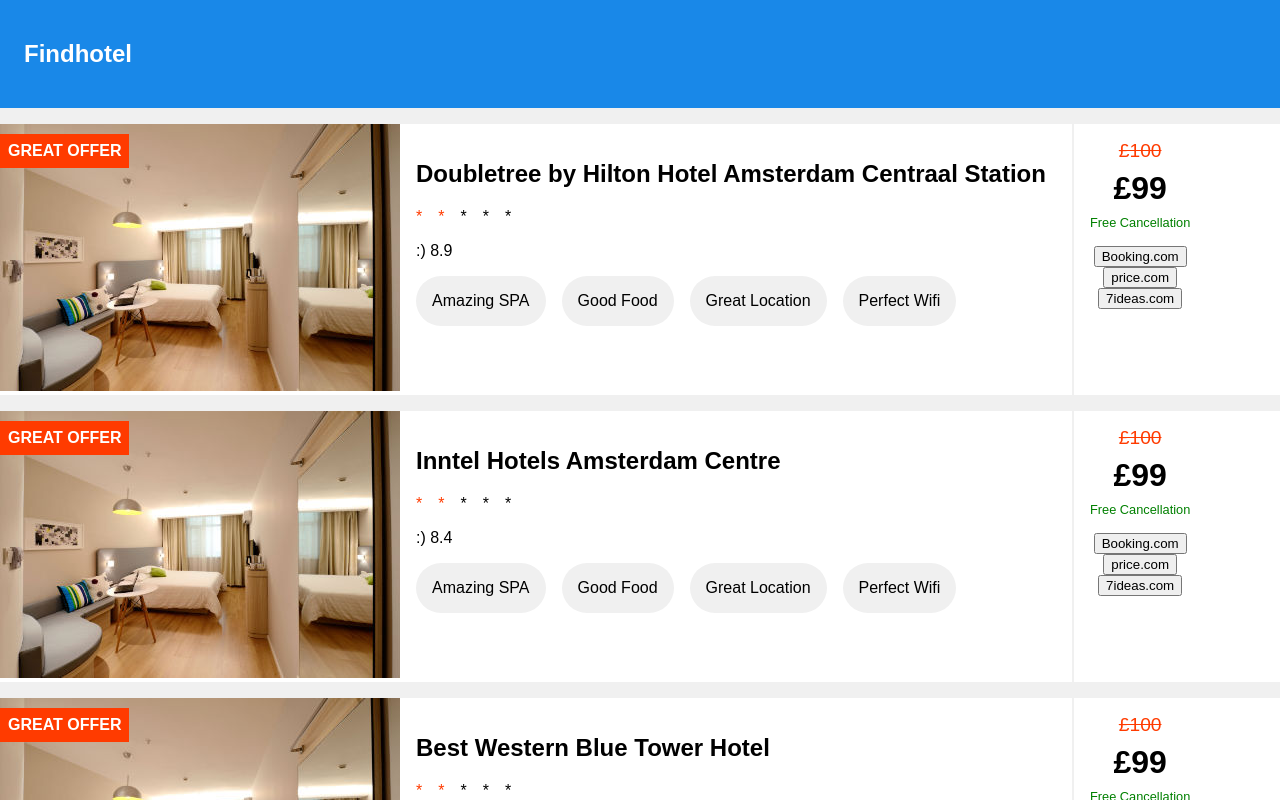
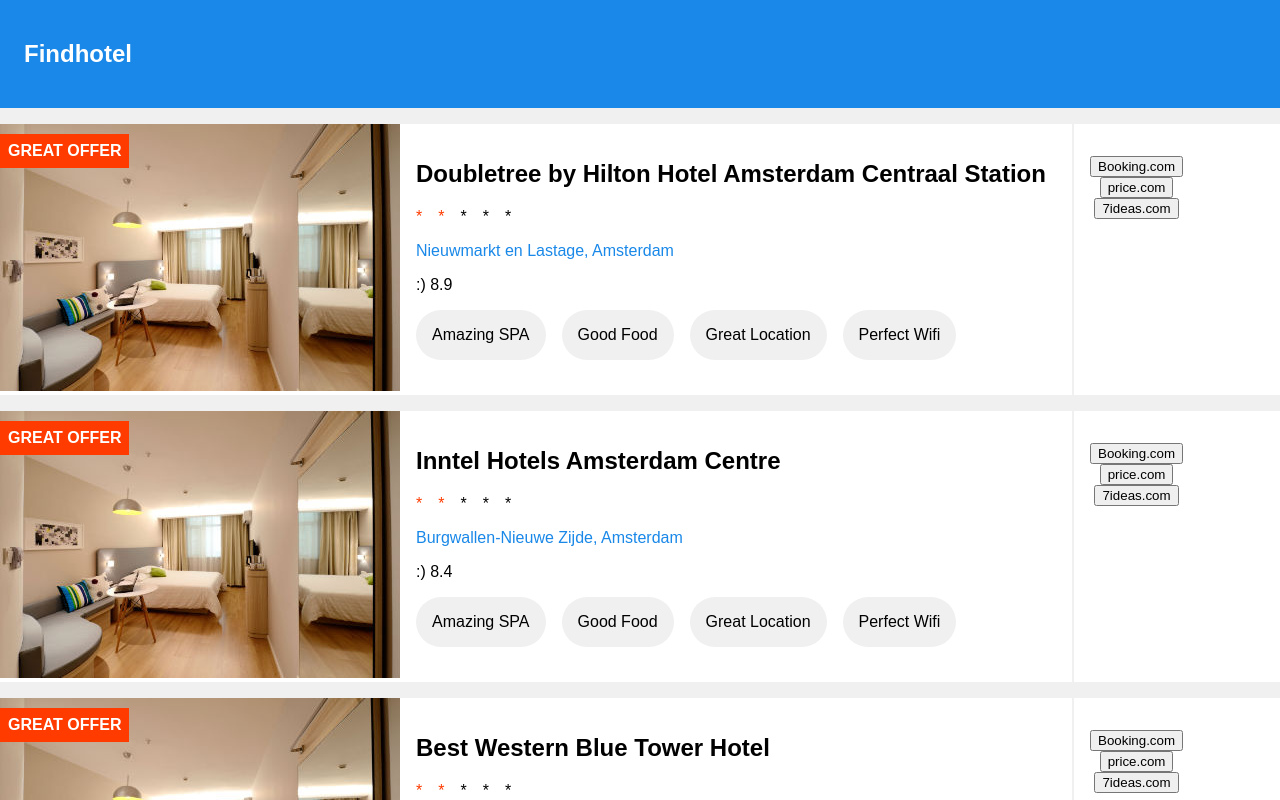
Before and after one commit to fellyph/findhotel, a React (Create React App) app: page / in a window 1280 px wide. Shown: the top 800 px of the page. Built offline with nearby package versions, Linux system fonts and the light colour scheme.

Commit message:
changing price components to receive offers list

```diff
--- a/src/components/common/price.js
+++ b/src/components/common/price.js
@@ -1,10 +1,10 @@
 import React from 'react'
 
-const Price = () => (
+const Price = ({oldPrice, currentPrice, condition}) => (
   <div className="price">
-    <p className="old-price">£100</p>
-    <p className="current-price">£99</p>
-    <p className="condition">Free Cancellation</p>
+    {!!oldPrice && <p className="old-price">{oldPrice}</p>}
+    {!!currentPrice && <p className="current-price">{currentPrice}</p>}
+    {!!condition && <p className="condition">{condition}</p>}
   </div>
 )
 
--- a/src/components/hotel/hotelList.js
+++ b/src/components/hotel/hotelList.js
@@ -5,7 +5,14 @@ import Hotel from './hotel'
 const HotelList = ({hotels}) => (
   <section className="hotel-list">
     {hotels.map((hotel, index) => (
-      <Hotel key={index} name={hotel.name} guestVote={hotel.guestVote} images={hotel.images} offers={hotel.offers}/>
+      <Hotel
+        key={index}
+        name={hotel.name}
+        guestVote={hotel.guestVote}
+        placeShort={hotel.placeShort}
+        images={hotel.images}
+        offers={hotel.offers}
+      />
     ))}
   </section>
 )
--- a/src/components/hotel/priceDetails.js
+++ b/src/components/hotel/priceDetails.js
@@ -1,9 +1,9 @@
 import React from 'react'
-import Price from '../common/price'
+import Offer from '../offer/offer'
 
-const PriceDetails = () => (
+const PriceDetails = ({offers}) => (
   <div className="price-details">
-    <Price />
+    <Offer />
 
     <ul className="options">
       <li><button>Booking.com</button></li>
--- /dev/null
+++ b/src/components/offer/offer.js
@@ -0,0 +1,10 @@
+import React from 'react'
+import Price from '../common/price'
+
+const Offer = ({hasFreeCancelation, isBest, provider, totalRate}) => (
+  <p className="offer {!!isBest && 'is-best'}">
+    {!!isBest && <Price/>}
+  </p>
+)
+
+export default Offer
```
Also changed, not shown: src/components/hotel/description.js (+7 -0 lines), src/components/hotel/hotel.js (+7 -1 lines).
